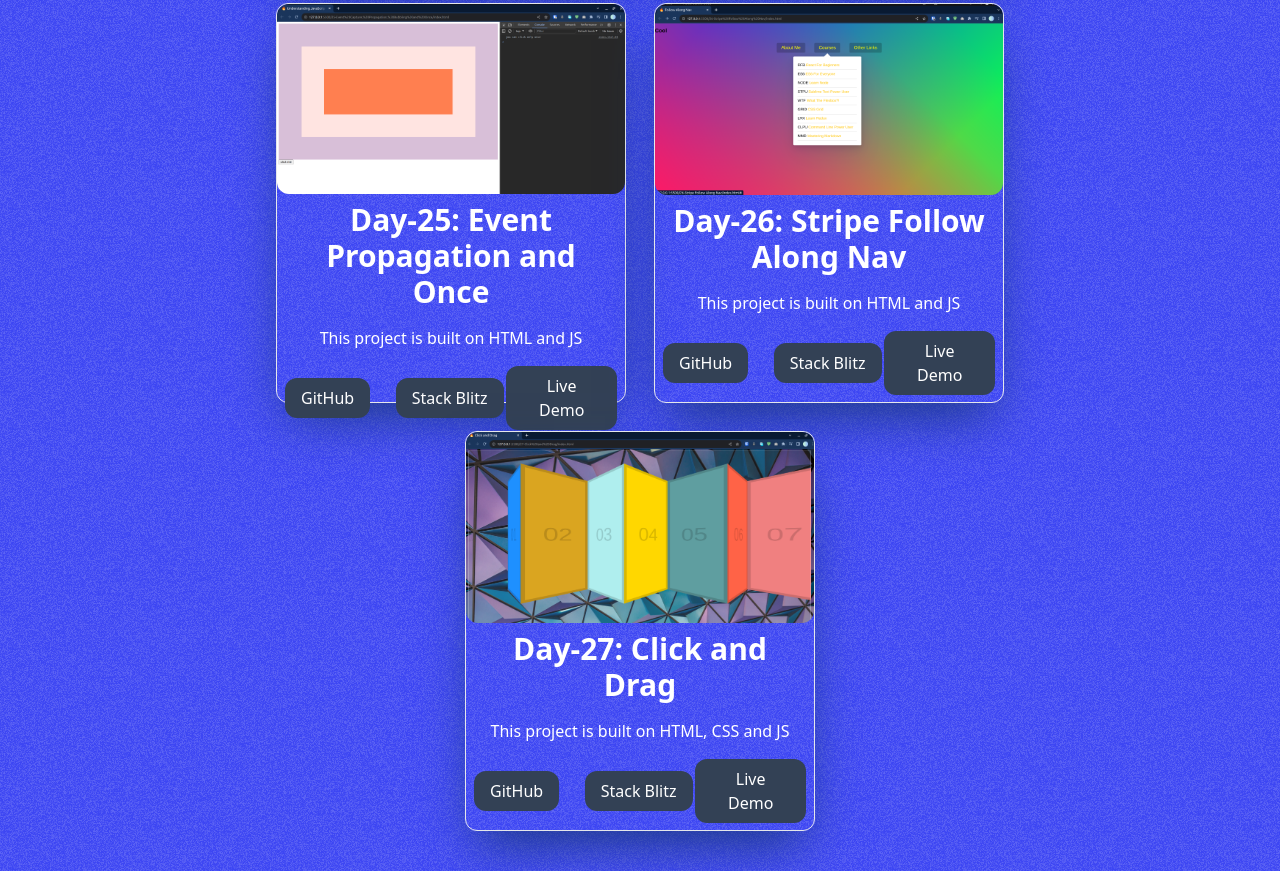
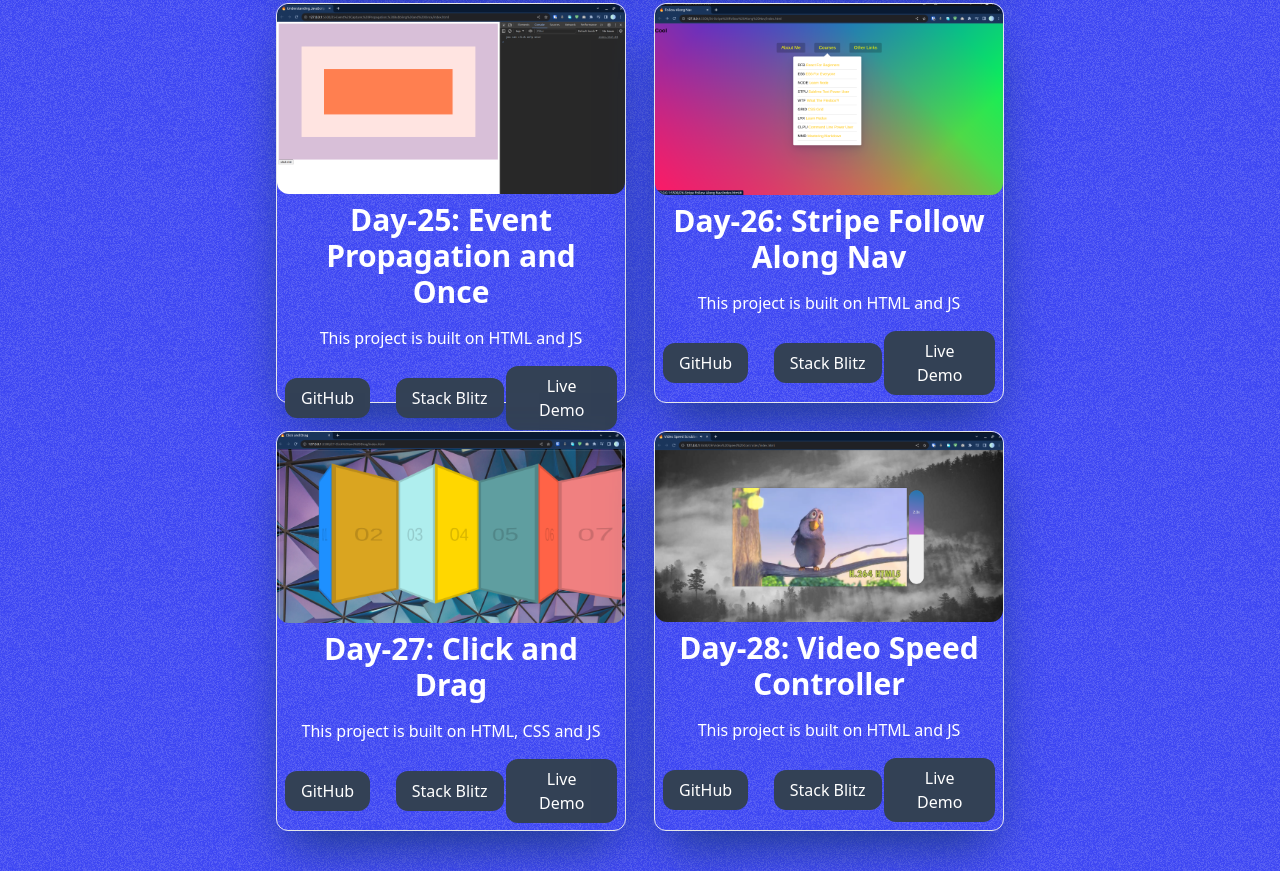
Before and after one commit to ilokeshghosh/javascript-30, a plain HTML site: page index page/dist/index.html in a window 1280 px wide. Shown: the part 5410-6281 px from the top of the page. Drawn offline with Linux system fonts and the light colour scheme.

Commit message:
index page : Day-28

```diff
--- a/index page/dist/index.html
+++ b/index page/dist/index.html
@@ -970,6 +970,42 @@
                                 Demo</a></button></div>
                 </div>
             </div>
+
+            <!-- card28 -->
+            <div
+                class="border shadow-2xl shadow-blue-900 md:w-[350px] w-[90%] h-[400px] rounded-xl flex flex-col justify-between items-center">
+                <!-- image -->
+                <div class="w-full h-[50%] rounded-xl"><img
+                        class="w-full transition-all linear duration-900 h-full rounded-xl hover:scale-110"
+                        src="../assets/day28.png" alt="random-image"></div>
+
+                <!-- text -->
+                <div class="w-full flex flex-col justify-center items-center p-2 gap-4">
+                    <!--project title -->
+                    <div class="text-center text-3xl font-bold w-full text-white">
+                        <h1>Day-28: Video Speed Controller</h1>
+                    </div>
+
+                    <!-- project explanation -->
+                    <div class="text-center font-medium w-full text-white">
+                        <p>This project is built on HTML and JS</p>
+                    </div>
+                </div>
+
+                <!-- links  -->
+                <div class="w-full flex items-center justify-between p-2">
+                    <div class="w-1/3"><button class="bg-slate-700 rounded-xl px-4 py-2 text-white"><a
+                                href="https://github.com/ilokeshghosh/javascript-30/tree/main/28-Video%20Speed%20Controller"
+                                target="_blank">GitHub</a></button></div>
+                    <div class="w-1/3"><button class="bg-slate-700 rounded-xl px-4 py-2 text-white"><a href="#">Stack
+                                Blitz</a></button></div>
+                    <div class="w-1/3"><button class="bg-slate-700 rounded-xl px-4 py-2 text-white"><a
+                                href="https://ilokeshghosh.github.io/javascript-30/28-Video%20Speed%20Controller"
+                                target="_blank">Live
+                                Demo</a></button></div>
+                </div>
+            </div>
+
         </div>
 
     </div>
```
Also changed, not shown: index page/assets/day28.png (added).
